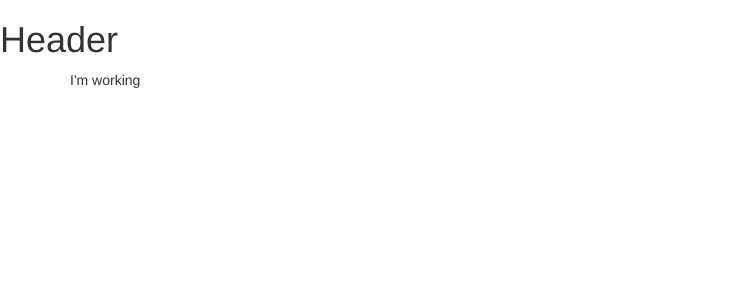
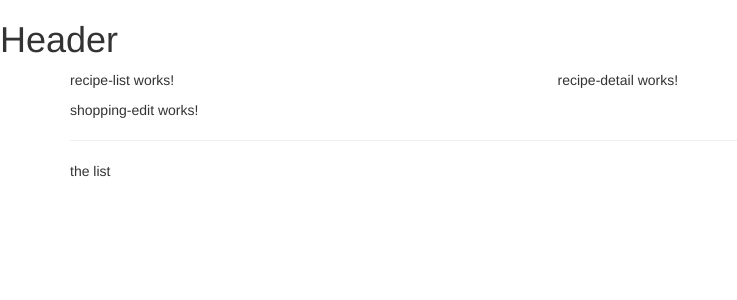
Before and after one commit to bendera/angular-udemy, an Angular app in the folder 03-course-project/: page / in a window 1280 px wide. Shown: the top 300 px of the page, without its empty margins (0-737 px from the left). Built offline with nearby package versions, Linux system fonts and the light colour scheme.

Commit message:
add more components

```diff
--- a/03-course-project/src/app/app.component.html
+++ b/03-course-project/src/app/app.component.html
@@ -1,6 +1,9 @@
 <app-header></app-header>
 <div class="container">
   <div class="row">
-    <div class="col-md-12">I'm working</div>
+    <div class="col-md-12">
+      <app-recipes></app-recipes>
+      <app-shopping-list></app-shopping-list>
+    </div>
   </div>
 </div>
--- a/03-course-project/src/app/recipes/recipes.component.html
+++ b/03-course-project/src/app/recipes/recipes.component.html
@@ -1 +1,8 @@
-<p>recipes works!</p>
+<div class="row">
+  <div class="col-md-5">
+    <app-recipe-list></app-recipe-list>
+  </div>
+  <div class="col-md-7">
+    <app-recipe-detail></app-recipe-detail>
+  </div>
+</div>
--- a/03-course-project/src/app/shopping-list/shopping-list.component.html
+++ b/03-course-project/src/app/shopping-list/shopping-list.component.html
@@ -1 +1,7 @@
-<p>shopping-list works!</p>
+<div class="row">
+  <div class="col-xs-10">
+    <app-shopping-edit></app-shopping-edit>
+    <hr>
+    <p>the list</p>
+  </div>
+</div>
```
